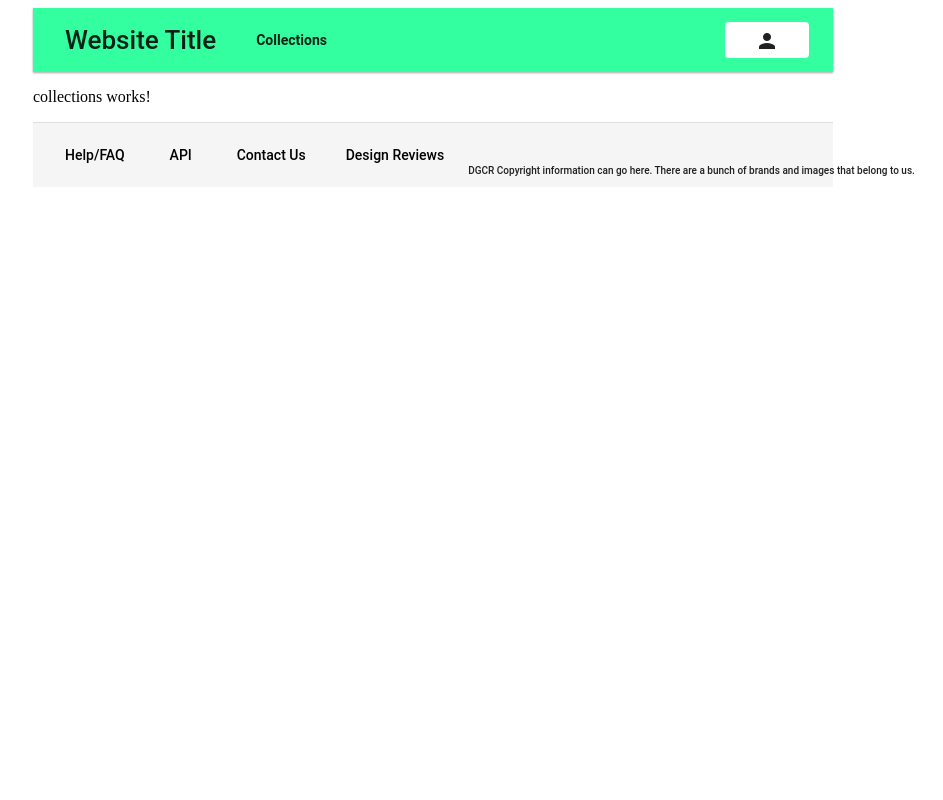
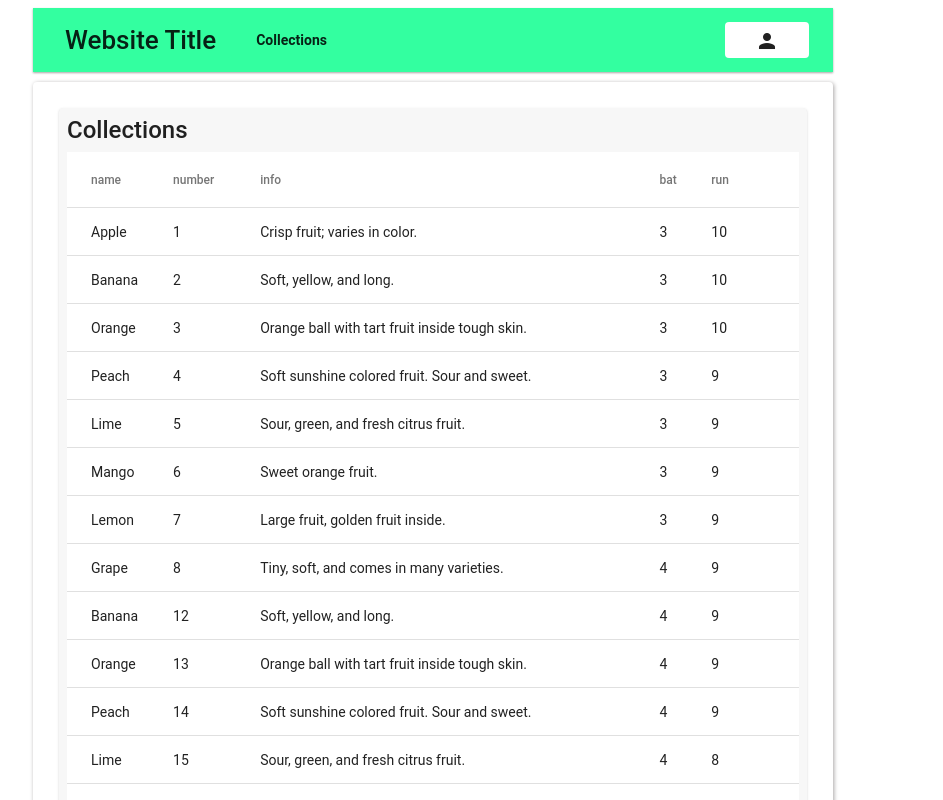
Before and after one commit to bransonsmith/MssbDev, an Angular app: page /collections in a window 1280 px wide. Shown: the top 800 px of the page, without its empty margins (207-1150 px from the left). Built offline with nearby package versions, Linux system fonts and the light colour scheme.

Commit message:
Sortable collection

```diff
--- a/src/app/collections/collections.component.css
+++ b/src/app/collections/collections.component.css
@@ -0,0 +1,33 @@
+.collections-card {
+    box-shadow: var(--card-shadow);
+    min-height: 1000px;
+}
+
+table {
+    width: 100%;
+}
+
+.details-card {
+    box-shadow: var(--card-shadow);
+    min-height: 1000px;
+}
+
+th.mat-sort-header-sorted {
+    color: black;
+}
+
+.collection-table {
+
+}
+
+.basic-detail-section {
+    display: flex;
+    height: 350px;
+}
+
+.section-card {
+    background-color: var(--object-color);
+    color: var(object-text-color);
+    margin: 10px;
+    padding: 8px;
+}
--- a/src/app/collections/collections.component.html
+++ b/src/app/collections/collections.component.html
@@ -1 +1,43 @@
-<p>collections works!</p>
+<div [hidden]=false>
+    <mat-card class="collections-card">
+
+        <div class="collection-section">
+            <mat-card class="table-card section-card">
+                <mat-card-title>{{title}}</mat-card-title>
+                <table mat-table [dataSource]="dataSource" matSort class="collection-table">
+
+
+                    <!-- 'name', 'number', 'info', 'bat', 'run' -->
+                    <ng-container matColumnDef="name">
+                        <th mat-header-cell *matHeaderCellDef mat-sort-header (click)="hdName(event)"> name </th>
+                        <td mat-cell *matCellDef="let tile"> {{tile.name}} </td>
+                    </ng-container>
+
+                    <ng-container matColumnDef="number">
+                        <th mat-header-cell *matHeaderCellDef mat-sort-header> number </th>
+                        <td mat-cell *matCellDef="let tile"> {{tile.number}} </td>
+                    </ng-container>
+
+                    <ng-container matColumnDef="info">
+                        <th mat-header-cell *matHeaderCellDef mat-sort-header> info </th>
+                        <td mat-cell *matCellDef="let tile"> {{tile.info}} </td>
+                    </ng-container>
+
+                    <ng-container matColumnDef="bat">
+                        <th mat-header-cell *matHeaderCellDef mat-sort-header> bat </th>
+                        <td mat-cell *matCellDef="let tile"> {{tile.bat}} </td>
+                    </ng-container>
+
+                    <ng-container matColumnDef="run">
+                        <th mat-header-cell *matHeaderCellDef mat-sort-header> run </th>
+                        <td mat-cell *matCellDef="let tile"> {{tile.run}} </td>
+                    </ng-container>
+
+                    <tr mat-header-row *matHeaderRowDef="displayedColumns"></tr>
+                    <tr mat-row *matRowDef="let row; columns: displayedColumns;"></tr>
+                </table>
+            </mat-card>
+        </div>
+
+    </mat-card>
+</div>
--- a/src/app/collections/collections.component.ts
+++ b/src/app/collections/collections.component.ts
@@ -1,4 +1,9 @@
-import { Component, OnInit } from '@angular/core';
+import { Component, OnInit, ViewChild } from '@angular/core';
+import {MatSort} from '@angular/material/sort';
+import {MatTableDataSource} from '@angular/material/table';
+import { Tile } from '../tile';
+import { TILES } from '../mock-tiles';
+import { TileService } from '../services/tile.service';
 
 @Component({
   selector: 'app-collections',
@@ -7,9 +12,30 @@ import { Component, OnInit } from '@angular/core';
 })
 export class CollectionsComponent implements OnInit {
 
-  constructor() { }
+  title: string = 'Collections';
+
+  tiles: Tile[];
+  displayedColumns: string[] = ['name', 'number', 'info', 'bat', 'run'];
+
+  dataSource = new MatTableDataSource(this.tiles);
+
+  @ViewChild(MatSort, {static: true}) sort: MatSort;
+
+
+  constructor(
+    private tileService: TileService
+  ) { }
 
   ngOnInit() {
+
+    let gottenTiles = this.tileService.getTiles();
+    this.tiles = gottenTiles;
+    this.dataSource = new MatTableDataSource(this.tiles);
+    this.dataSource.sort = this.sort;
+  }
+
+  hdName() {
+
   }
 
 }
--- a/src/app/services/tile.service.ts
+++ b/src/app/services/tile.service.ts
@@ -8,6 +8,10 @@ import { Tile } from '../tile';
 export class TileService {
 
   constructor() { }
+
+  getTiles(): Tile[] {
+    return TILES;
+  }
 
   getTile(id: number): Tile {
     let tileToReturn = null;
```
